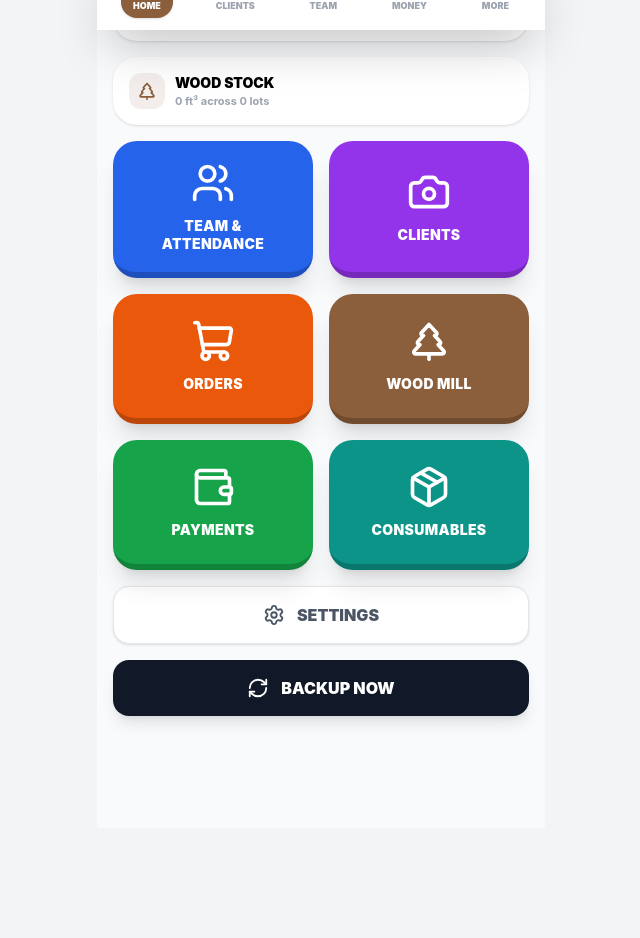
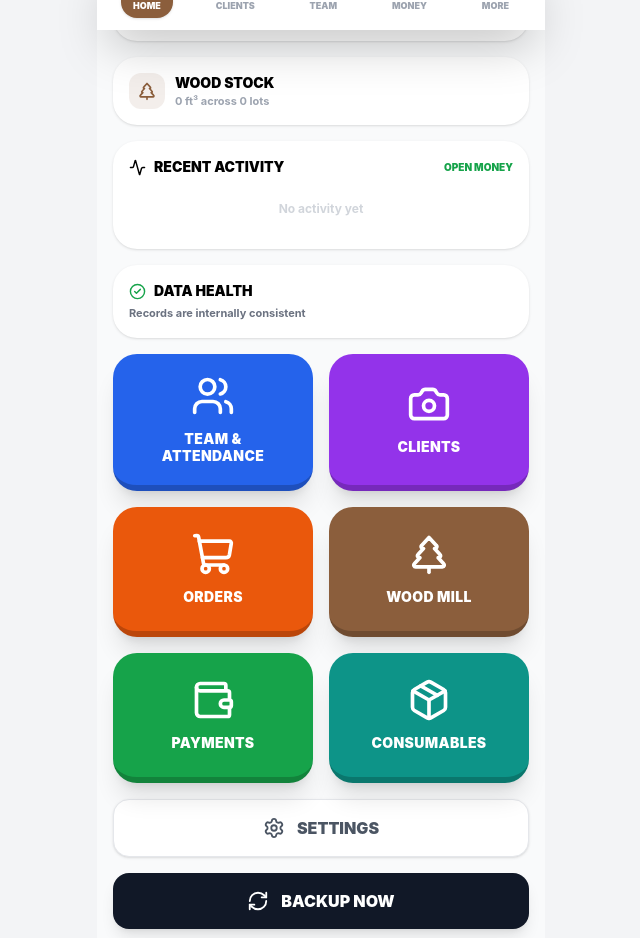
Before and after one commit to ishfaqn-engineer/masters_eye_web, a React (Vite) app: page / in a window 1280 px wide. Shown: the part 770-1708 px from the top of the page, without its empty margins (319-959 px from the left). Before the commit the page ends 1598 px from the top, so only its background shows below. Built offline with nearby package versions, Linux system fonts and the light colour scheme.

Commit message:
Add recent activity and data health to dashboard

```diff
--- a/src/pages/Dashboard.tsx
+++ b/src/pages/Dashboard.tsx
@@ -1,5 +1,5 @@
 import React from 'react';
-import { Users, Camera, ShoppingCart, TreePine, Wallet, Package, RefreshCw, Settings as Cog, AlertTriangle } from 'lucide-react';
+import { Users, Camera, ShoppingCart, TreePine, Wallet, Package, RefreshCw, Settings as Cog, AlertTriangle, Activity, CheckCircle2 } from 'lucide-react';
 import { AppState, today, monthLabel } from '../store';
 import * as D from '../lib/derive';
 import { money, BigButton, WhatsAppBtn } from '../components/ui';
@@ -30,6 +30,16 @@ export default function Dashboard({ state, navigate, sync, syncing }: Props) {
   const dueVendors = state.vendors.map(v => ({ v, d: D.vendorDue(state, v.id) })).filter(x => x.d > 0);
   const dueWages = state.workers.map(w => ({ w, d: D.wageRemaining(state, w.id, ym) })).filter(x => x.d > 0);
   const hasDues = dueClients.length + dueVendors.length + dueWages.length > 0;
+  const checks = D.runChecks(state);
+  const badChecks = checks.filter(c => !c.ok);
+  const recent = [...state.ledger].sort((a,b) => (b.timestamp || b.date).localeCompare(a.timestamp || a.date)).slice(0, 6);
+  const refName = (l: any) => l.bucket === 'client'
+    ? state.clients.find(c => c.id === l.refId)?.name || 'Deleted client'
+    : l.bucket === 'wage'
+      ? (l.refId === 'master' ? state.settings.masterName : state.workers.find(w => w.id === l.refId)?.name || 'Deleted worker')
+      : l.bucket === 'vendor'
+        ? state.vendors.find(v => v.id === l.vendorId)?.name || 'Vendor'
+        : l.bucket === 'capital' ? 'Owner capital' : l.note;
 
   return (
     <div className="p-4 space-y-4">
@@ -133,6 +143,39 @@ export default function Dashboard({ state, navigate, sync, syncing }: Props) {
         )}
       </div>
 
+      <div className="bg-white rounded-3xl shadow p-4">
+        <div className="flex items-center justify-between mb-2">
+          <div className="font-black uppercase text-sm flex items-center gap-2"><Activity size={17}/> Recent activity</div>
+          <button onClick={() => navigate('payments')} className="text-[10px] font-black uppercase text-green-600">Open money</button>
+        </div>
+        <div className="divide-y divide-gray-100">
+          {recent.map(l => (
+            <div key={l.id} className="flex items-center gap-3 py-2">
+              <div className={`w-8 h-8 rounded-xl flex items-center justify-center font-black ${l.kind === 'in' ? 'bg-green-50 text-green-600' : 'bg-red-50 text-red-600'}`}>
+                {l.kind === 'in' ? '+' : '−'}
+              </div>
+              <div className="flex-1 min-w-0">
+                <div className="text-xs font-black truncate">{refName(l)}</div>
+                <div className="text-[10px] font-bold text-gray-400 truncate">{l.date}{l.timestamp ? ` · ${new Date(l.timestamp).toLocaleTimeString([], {hour:'2-digit', minute:'2-digit'})}` : ''} · {l.note}</div>
+              </div>
+              <div className={`font-black text-sm ${l.kind === 'in' ? 'text-green-600' : 'text-red-600'}`}>₹{money(l.amount)}</div>
+            </div>
+          ))}
+          {!recent.length && <div className="text-center text-gray-300 font-bold py-4 text-xs">No activity yet</div>}
+        </div>
+      </div>
+
+      <div className={`rounded-3xl shadow p-4 ${badChecks.length ? 'bg-amber-50 border border-amber-200' : 'bg-white'}`}>
+        <div className="font-black uppercase text-sm flex items-center gap-2">
+          {badChecks.length ? <AlertTriangle size={17} className="text-amber-600"/> : <CheckCircle2 size={17} className="text-green-600"/>}
+          Data health
+        </div>
+        <div className="text-[11px] font-bold text-gray-500 mt-1">
+          {badChecks.length ? `${badChecks.length} issue${badChecks.length === 1 ? '' : 's'} need attention` : 'Records are internally consistent'}
+        </div>
+        {badChecks.slice(0,3).map(c => <div key={c.label} className="text-[10px] font-bold text-amber-700 mt-1">• {c.label}: {c.detail}</div>)}
+      </div>
+
       {/* one-tap WhatsApp reminders for every open balance */}
       {hasDues && (
         <div className="bg-white rounded-3xl shadow p-4">
```
